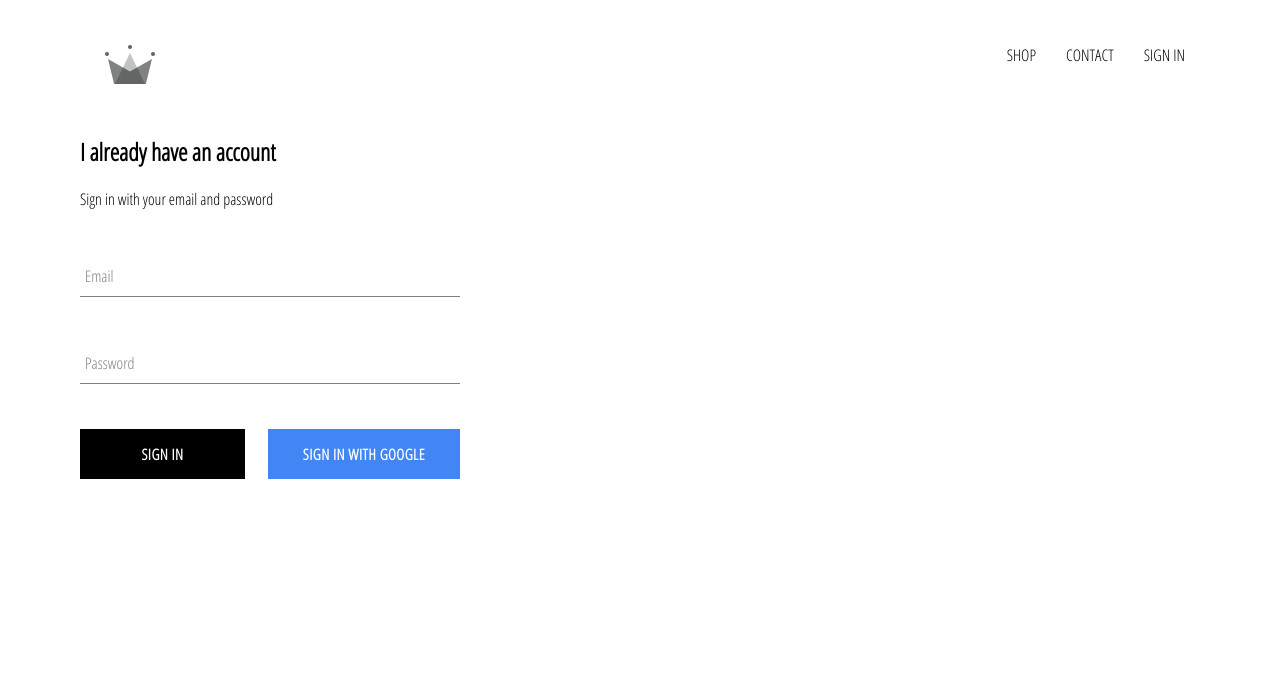
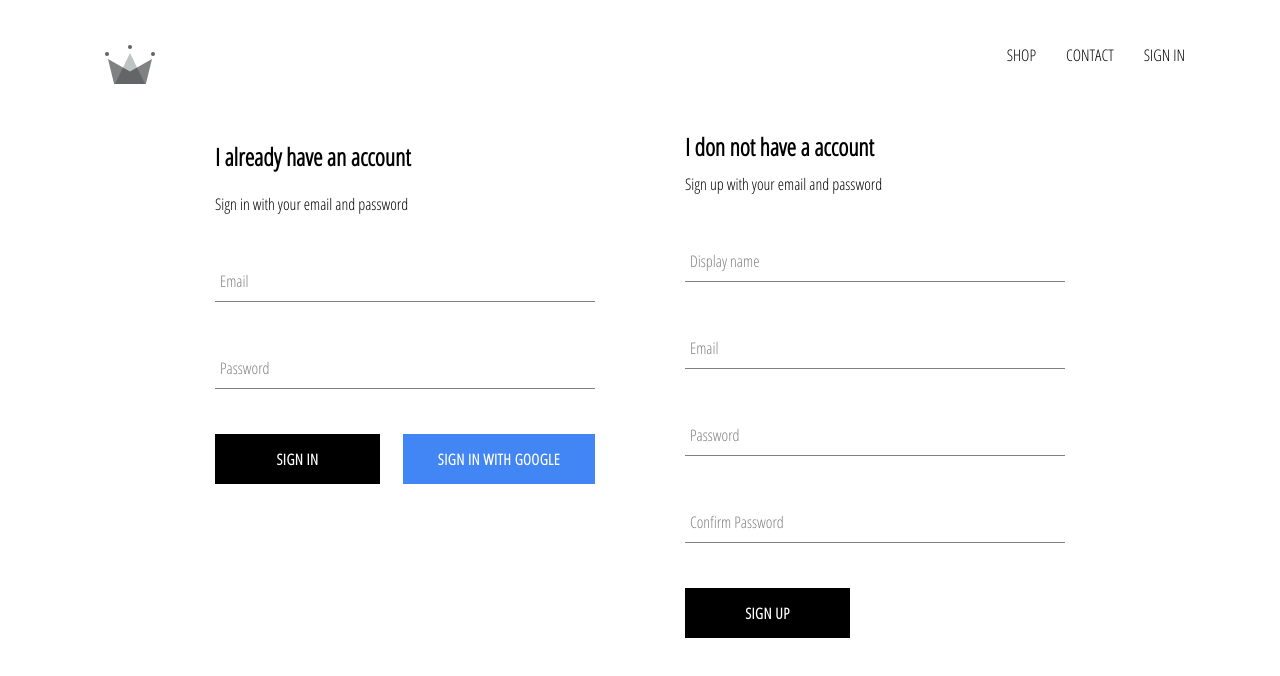
Before and after one commit to ahmadtlz/crwn-clothing, a React (Create React App) app: page /signin in a window 1280 px wide. Shown: the top 676 px of the page. Built offline with nearby package versions, Linux system fonts and the light colour scheme; no server answers.

Commit message:
implemented firebase utils,included ability to store authincated users into our firesstore database

```diff
--- a/src/App.js
+++ b/src/App.js
@@ -5,7 +5,7 @@
 import ShopPage from './pages/ShopPage/ShopPage'
 import SignInAndSignUp from './pages/SignInAndSignUp/SignInAndSignUp'
 import Header from './components/Header/Header'
-import {auth} from './firebase/firebase.util';
+import {auth,createUserProfileDocument} from './firebase/firebase.util';
 
 
 import './App.css';
@@ -18,9 +18,21 @@
   }
   unsubscribeFromAuth=null
   componentDidMount(){
-    this.unsubscribeFromAuth=auth.onAuthStateChanged(user=>{
-      this.setState({currentUser:user})
-      console.log(user)
+    this.unsubscribeFromAuth=auth.onAuthStateChanged(async userAuth=>{
+      if(userAuth){
+       const userRef=await createUserProfileDocument(userAuth)
+        userRef.onSnapshot(snapShot=>{
+          this.setState({currentUser:{
+            id:snapShot.id,
+            ...snapShot.data()
+          }});
+          console.log(this.state)
+        });
+      }else{
+        this.setState({currentUser:userAuth})
+      }
+      console.log(this.state)
+      //
     })
   }
 
--- a/src/components/SignIn/SignIn.js
+++ b/src/components/SignIn/SignIn.js
@@ -28,7 +28,7 @@
       <div className='sign-in'>
         <h2>I already have an account</h2>
         <span>Sign in with your email and password</span>
-        <form onsubmit={this.handleSubmit}>
+        <form onSubmit={this.handleSubmit}>
           <FormInput
           type="email"
           name="email"
--- /dev/null
+++ b/src/components/SignUp/SignUp.js
@@ -0,0 +1,92 @@
+import React, { Component } from 'react'
+import FormInput from '../FormInput/FormInput'
+import CustomButton from '../CustomButton/CustomButton'
+import {auth ,createUserProfileDocument} from '../../firebase/firebase.util'
+import './SignUp.styles.scss'
+
+export class SignUp extends Component {
+  constructor(){
+    super();
+    this.state={
+      displayName:'',
+      email:'',
+      password:'',
+      confirmPassword:''
+    }
+  }
+
+  handleSubmit=async e=>{
+    e.preventDefault();
+    const {displayName,email,password,confirmPassword} =this.state
+    if(password !== confirmPassword){
+      alert("password don't match")
+      return;
+    }
+
+    try {
+      const {user}=await auth.createUserWithEmailAndPassword(email,password)
+      createUserProfileDocument(user,{displayName})
+      this.setState({
+        displayName:'',
+        email:'',
+        password:'',
+        confirmPassword:''
+      })
+    } catch (e) {
+      console.log(e)
+    }
+  }
+
+  handleChange=e=>{
+    const{name,value}=e.target;
+    this.setState({[name]:value})
+  }
+
+  render() {
+    const {displayName,email,password,confirmPassword} =this.state
+    return (
+      <div className='sign-up'>
+        <h2 className="title">I don not have a account</h2>
+        <span>Sign up with your email and password</span>
+        <form className="sign-up-form" onSubmit={this.handleSubmit}>
+          <FormInput
+            type='text'
+            name="displayName"
+            value={displayName}
+            handleChange={this.handleChange}
+            label='Display name'
+            required
+          />
+          <FormInput
+            type='email'
+            name="email"
+            value={email}
+            handleChange={this.handleChange}
+            label='Email'
+            required
+          />
+          <FormInput
+            type='password'
+            name="password"
+            value={password}
+            handleChange={this.handleChange}
+            label='Password '
+            required
+          />
+          <FormInput
+            type='password'
+            name="confirmPassword"
+            value={confirmPassword}
+            handleChange={this.handleChange}
+            label='Confirm Password '
+            required
+          />
+          <CustomButton type="submit">Sign Up</CustomButton>
+
+        </form>
+      </div>
+    )
+  }
+}
+
+export default SignUp
--- /dev/null
+++ b/src/components/SignUp/SignUp.styles.scss
@@ -0,0 +1,8 @@
+.sign-up{
+  display: flex;
+  flex-direction: column;
+  width: 380px;
+  .title{
+    margin:10px 0;
+  }
+}
--- a/src/firebase/firebase.util.js
+++ b/src/firebase/firebase.util.js
@@ -13,6 +13,30 @@
   measurementId: "G-VDW6JG4NDM"
 }
 
+export const createUserProfileDocument=async(userAuth,additionalData)=>{
+  if(!userAuth)return ;
+    const userRef=firestore.doc(`users/${userAuth.uid}`)
+    const snapShot=await userRef.get();
+
+  if(!snapShot.exists){
+    const {displayName,email}=userAuth;
+    const createAt=new Date();
+
+    try {
+      await userRef.set({
+        displayName,
+        email,
+        createAt,
+        ...additionalData
+      })
+    } catch (e) {
+      console.log('error creating user',e.message)
+    }
+  }
+
+  return userRef
+}
+
 firebase.initializeApp(config);
 
 export const auth = firebase.auth();
--- a/src/pages/SignInAndSignUp/SignInAndSignUp.js
+++ b/src/pages/SignInAndSignUp/SignInAndSignUp.js
@@ -1,12 +1,13 @@
 import React from 'react'
 import SignIn from '../../components/SignIn/SignIn'
-
+import SignUp from '../../components/SignUp/SignUp'
 
 import './SignInAndSignUp.scss'
 const SignInAndSignUp = () => {
   return (
     <div className="signIn-and-signUp">
       <SignIn/>
+      <SignUp/>
     </div>
   )
 }
--- a/src/pages/SignInAndSignUp/SignInAndSignUp.scss
+++ b/src/pages/SignInAndSignUp/SignInAndSignUp.scss
@@ -0,0 +1,6 @@
+.signIn-and-signUp {
+  width:850px;
+  display: flex;
+  justify-content: space-between;
+  margin: 30px auto;
+}
```
